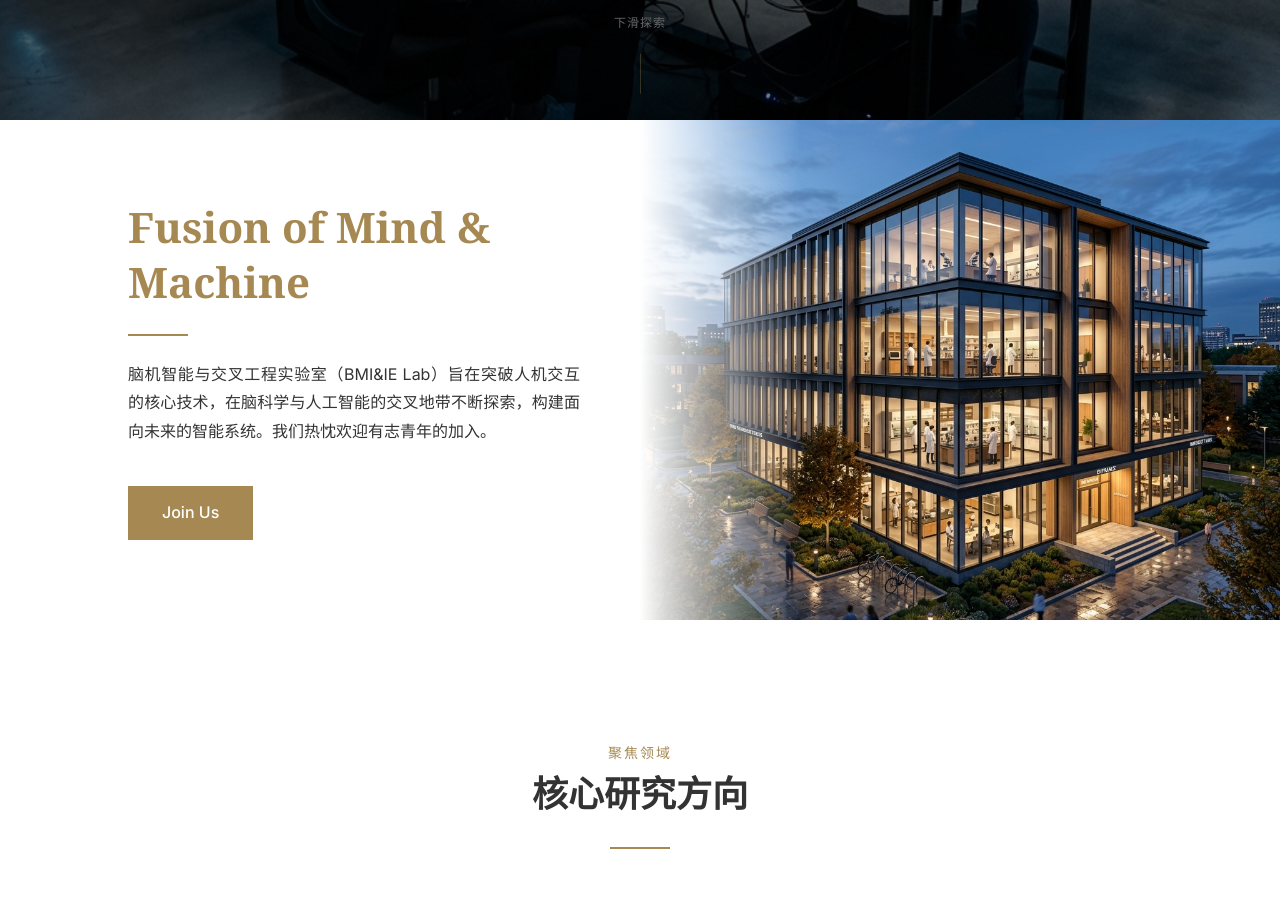
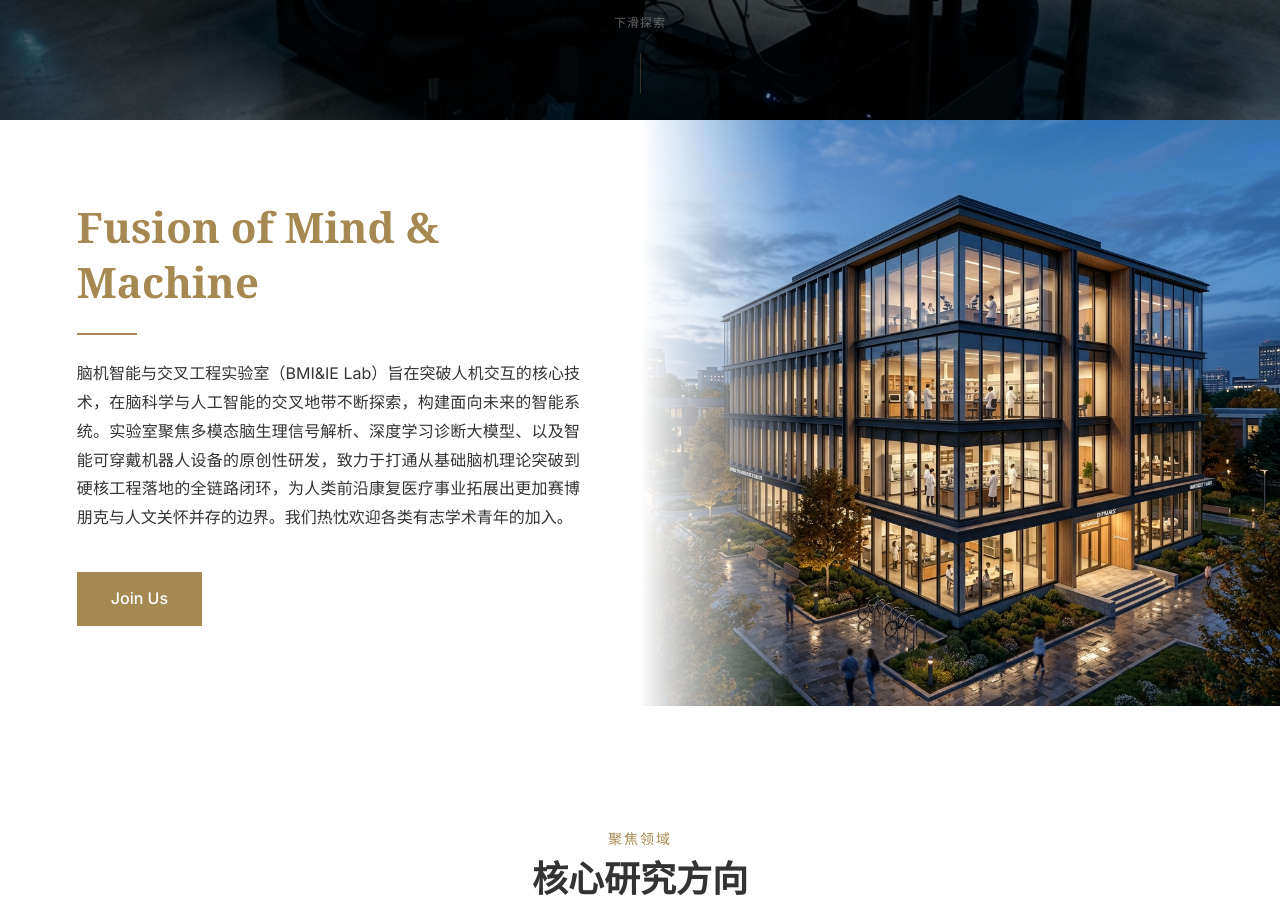
Before and after one commit to LLLLLoong/bmi-lab-website, a plain HTML site: page index.html in a window 1280 px wide. Shown: the part 680-1586 px from the top of the page. Drawn offline with Linux system fonts and the light colour scheme.

Commit message:
UI: 优化首页概览模块宽度为 100% 全屏满版展示

```diff
--- a/index.html
+++ b/index.html
@@ -65,7 +65,7 @@
             <div class="overview-left">
                 <h2 class="overview-title">Fusion of Mind & Machine</h2>
                 <div class="heading-line" style="margin:0 0 24px 0;"></div>
-                <p class="overview-desc">脑机智能与交叉工程实验室（BMI&IE Lab）旨在突破人机交互的核心技术，在脑科学与人工智能的交叉地带不断探索，构建面向未来的智能系统。我们热忱欢迎有志青年的加入。</p>
+                <p class="overview-desc">脑机智能与交叉工程实验室（BMI&IE Lab）旨在突破人机交互的核心技术，在脑科学与人工智能的交叉地带不断探索，构建面向未来的智能系统。实验室聚焦多模态脑生理信号解析、深度学习诊断大模型、以及智能可穿戴机器人设备的原创性研发，致力于打通从基础脑机理论突破到硬核工程落地的全链路闭环，为人类前沿康复医疗事业拓展出更加赛博朋克与人文关怀并存的边界。我们热忱欢迎各类有志学术青年的加入。</p>
                 <a href="join.html" class="overview-btn">Join Us</a>
             </div>
             <div class="overview-right">
--- a/styles.css
+++ b/styles.css
@@ -803,8 +803,8 @@ body.page-loaded {
 
 /* --- Overview Section --- */
 .overview-section { background-color: var(--white); padding: 0; width: 100%; overflow: hidden; }
-.overview-wrapper { display: flex; flex-direction: row; align-items: stretch; min-height: 500px; width: 100%; margin: 0 auto; max-width: 1400px; }
-.overview-left { flex: 0 0 50%; padding: 80px 60px 80px 10%; display: flex; flex-direction: column; justify-content: center; background-color: var(--white); z-index: 2; }
+.overview-wrapper { display: flex; flex-direction: row; align-items: stretch; min-height: 500px; width: 100%; margin: 0; }
+.overview-left { flex: 0 0 50%; padding: 80px 60px 80px 6vw; display: flex; flex-direction: column; justify-content: center; background-color: var(--white); z-index: 2; }
 .overview-title { font-family: 'Georgia', 'Times New Roman', serif; font-size: 42px; color: var(--primary-gold); margin-bottom: 24px; line-height: 1.3; font-weight: 600; }
 .overview-desc { font-family: 'Inter', sans-serif; font-size: 16px; color: #333; line-height: 1.8; margin-bottom: 40px; text-align: justify; }
 
```
